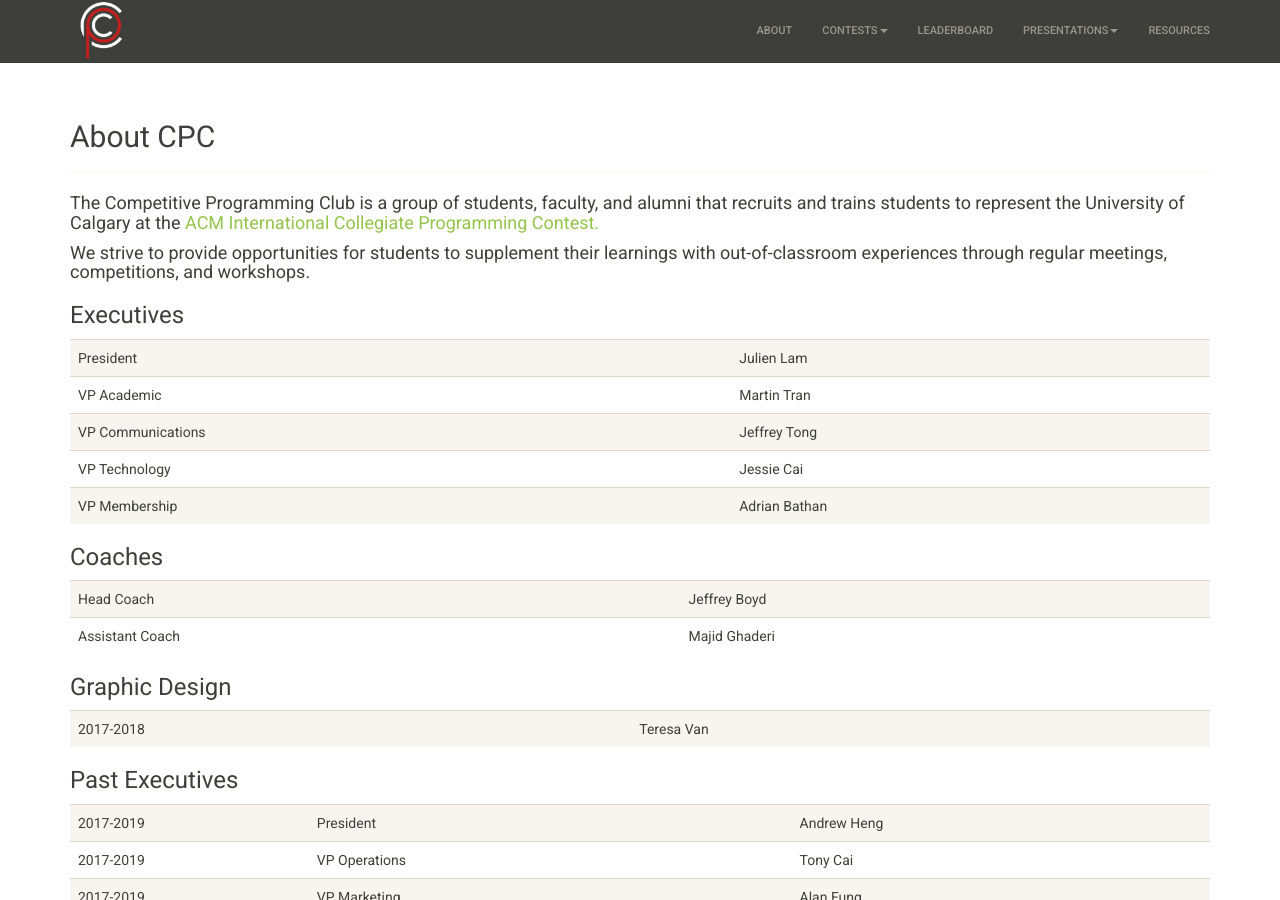
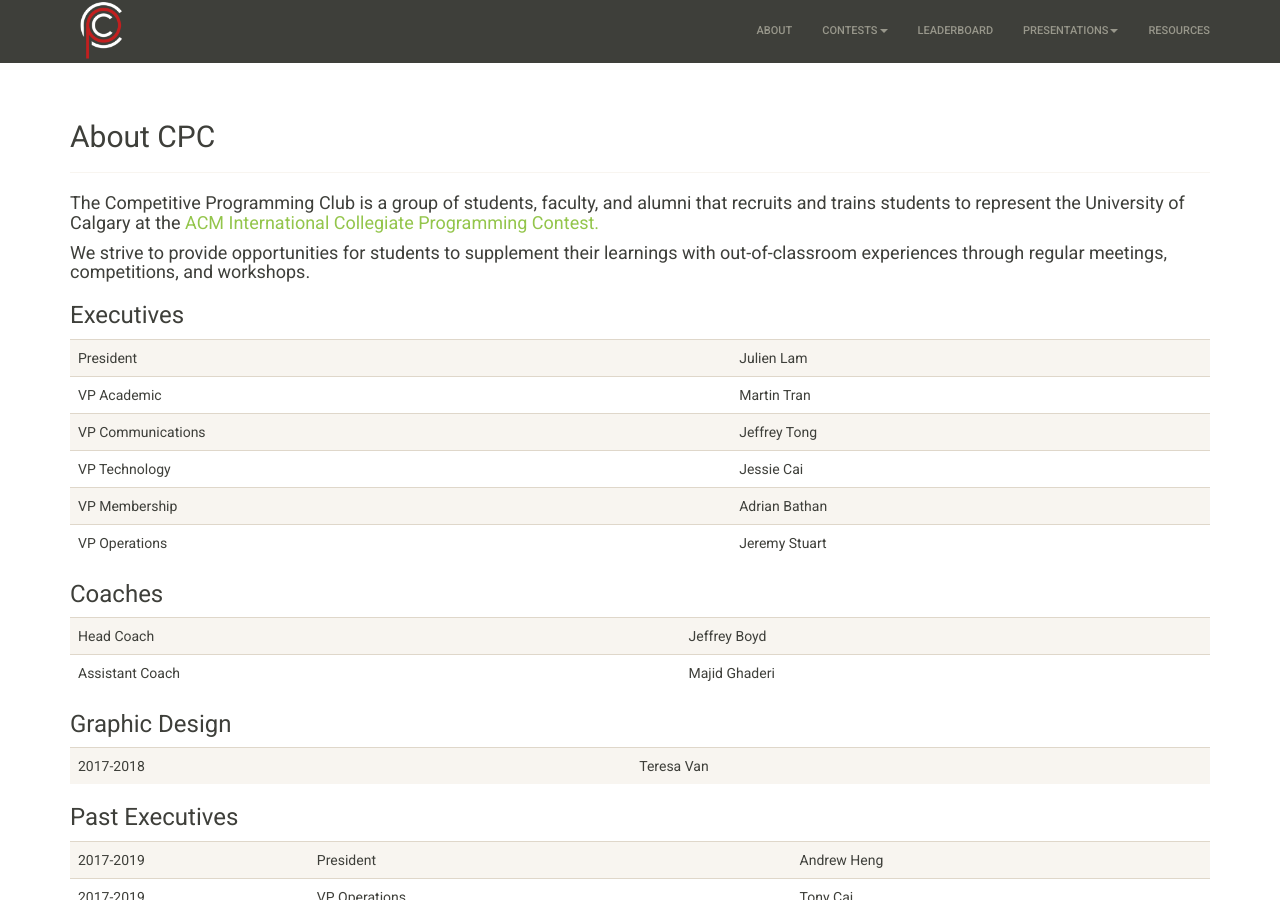
Before and after one commit to ProblemSolvingClub/psc-website, a Jekyll site: the page built from about/index.html, in a window 1280 px wide and 900 px high. Built offline with Jekyll 4.4.1, drawn with Linux system fonts in a browser that asks for light colours; nearby versions of some CDN libraries.

Commit message:
Deleted jr exec button and added VP operations

```diff
--- a/about/index.html
+++ b/about/index.html
@@ -38,6 +38,9 @@ title: About
       <tr>
 	<td> VP Membership </td>
         <td> Adrian Bathan </td>
+      </tr>
+      <td> VP Operations </td>
+        <td> Jeremy Stuart </td>
       </tr>
 
     </tbody>
--- a/index.html
+++ b/index.html
@@ -43,10 +43,6 @@ title: Competitive Programming Club
         </a>
 
 		<!-- Junior executive application-->
-        <a class="btn btn-primary btn-sm" href="https://forms.gle/7Lz3i5E4egUFA8br5"role="button">
-          Junior Executive Application
-        </a>
-
       </div>
 
 
```
